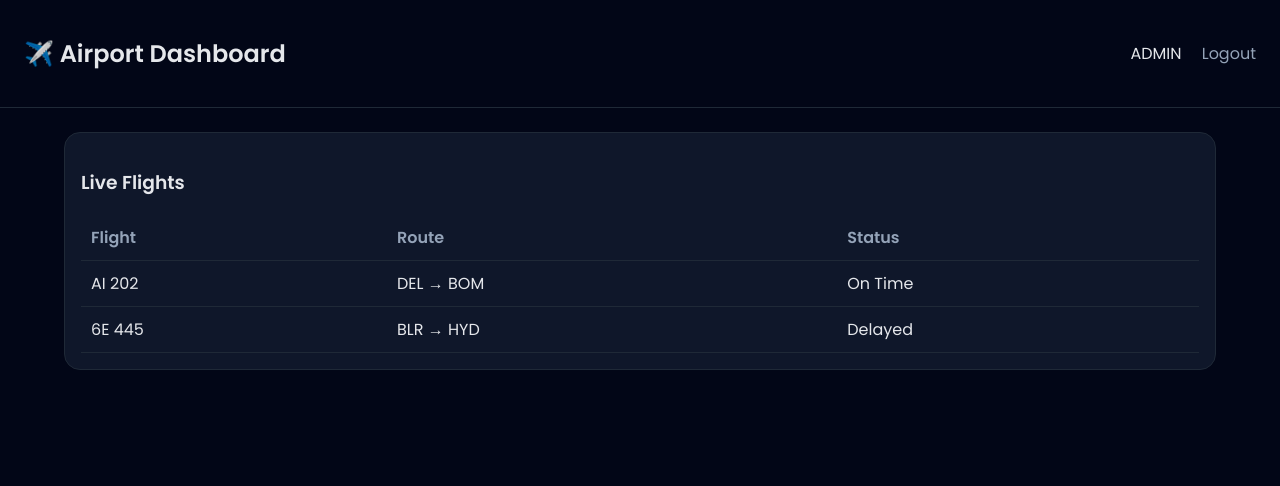
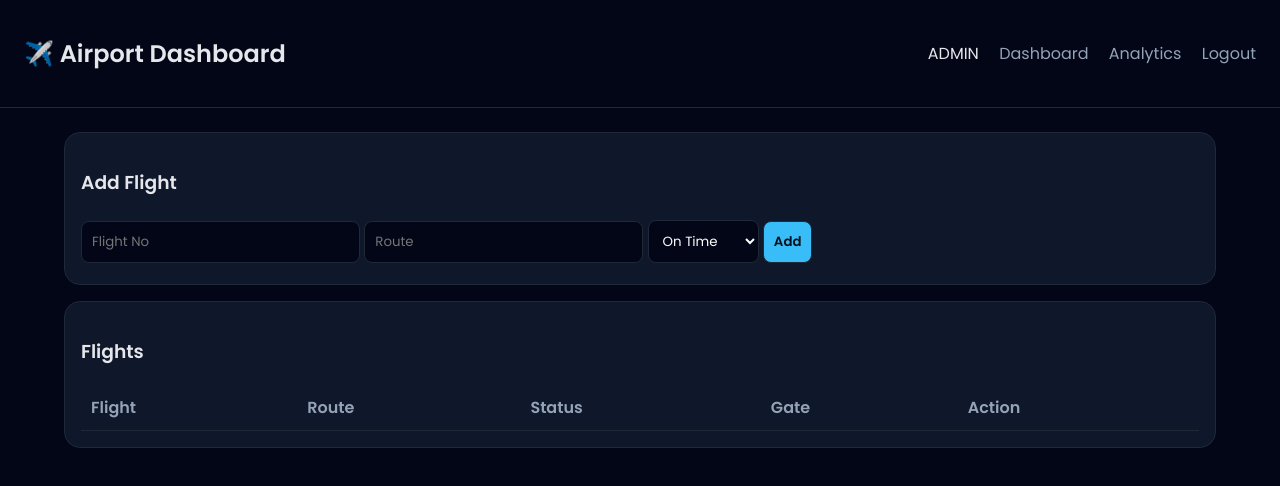
Before and after one commit to spybitstrix/airport-management, a plain HTML site: page dashboard.html in a window 1280 px wide. Drawn offline with nearby package versions, Linux system fonts and the light colour scheme; sample sign-in values are in the browser's storage.

Commit message:
Refactor HTML structure and styles in dashboard

```diff
--- a/dashboard.html
+++ b/dashboard.html
@@ -6,103 +6,146 @@
 <meta name="viewport" content="width=device-width, initial-scale=1.0">
 
 <link href="https://fonts.googleapis.com/css2?family=Poppins:wght@400;500;600&display=swap" rel="stylesheet">
+<script src="https://cdn.jsdelivr.net/npm/chart.js"></script>
 
 <style>
-    * { box-sizing: border-box; font-family: 'Poppins', sans-serif; }
-    body { margin: 0; background: #020617; color: #e5e7eb; }
-
-    header {
-      padding: 16px 24px;
-      border-bottom: 1px solid #1f2937;
-      display: flex;
-      justify-content: space-between;
-      align-items: center;
-      background: #020617;
+*{box-sizing:border-box;font-family:Poppins}
+body{margin:0;background:#020617;color:#e5e7eb}
+header{
+  padding:16px 24px;border-bottom:1px solid #1f2937;
+  display:flex;justify-content:space-between;align-items:center;
 }
-
-    nav a {
-      margin-left: 16px;
-      color: #94a3b8;
-      text-decoration: none;
-      cursor: pointer;
+nav a{margin-left:16px;color:#94a3b8;cursor:pointer;text-decoration:none}
+nav a:hover{color:#38bdf8}
+main{max-width:1200px;margin:auto;padding:24px}
+.card{
+  background:#0f172a;border:1px solid #1f2937;
+  border-radius:16px;padding:16px;margin-bottom:16px;
 }
-
-    nav a:hover { color: #38bdf8; }
-
-    main {
-      max-width: 1200px;
-      margin: auto;
-      padding: 24px;
-      animation: fade .6s ease;
+input,select,button{
+  padding:10px;margin:5px 0;
+  background:#020617;color:white;
+  border:1px solid #1f2937;border-radius:8px;
 }
-
-    @keyframes fade {
-      from { opacity: 0; }
-      to { opacity: 1; }
-    }
-
-    .card {
-      background: #0f172a;
-      border: 1px solid #1f2937;
-      border-radius: 16px;
-      padding: 16px;
-      margin-bottom: 16px;
-    }
-
-    table {
-      width: 100%;
-      border-collapse: collapse;
-    }
-
-    th, td {
-      padding: 10px;
-      border-bottom: 1px solid #1f2937;
-      text-align: left;
-    }
-
-    th { color: #94a3b8; }
+button{background:#38bdf8;color:#021018;font-weight:600}
+table{width:100%;border-collapse:collapse}
+th,td{padding:10px;border-bottom:1px solid #1f2937;text-align:left}
+th{color:#94a3b8}
+.hidden{display:none}
 </style>
 </head>
 <body>
 
 <script>
-  const role = localStorage.getItem('role');
-  if (!role) window.location.href = 'index.html';
+const role=localStorage.getItem('role');
+if(!role)location.href='index.html';
 </script>
 
 <header>
 <h2>✈️ Airport Dashboard</h2>
 <nav>
 <span id="roleText"></span>
+<a onclick="show('dashboard')">Dashboard</a>
+<a onclick="show('analytics')">Analytics</a>
 <a onclick="logout()">Logout</a>
 </nav>
 </header>
 
 <main>
+
+<section id="dashboard">
+<div class="card" id="adminPanel">
+<h3>Add Flight</h3>
+<input id="fNo" placeholder="Flight No">
+<input id="fRoute" placeholder="Route">
+<select id="fStatus">
+<option>On Time</option>
+<option>Delayed</option>
+<option>Cancelled</option>
+</select>
+<button onclick="addFlight()">Add</button>
+</div>
+
 <div class="card">
-    <h3>Live Flights</h3>
+<h3>Flights</h3>
 <table>
-      <thead>
-        <tr>
-          <th>Flight</th>
-          <th>Route</th>
-          <th>Status</th>
-        </tr>
-      </thead>
-      <tbody>
-        <tr><td>AI 202</td><td>DEL → BOM</td><td>On Time</td></tr>
-        <tr><td>6E 445</td><td>BLR → HYD</td><td>Delayed</td></tr>
-      </tbody>
+<thead><tr><th>Flight</th><th>Route</th><th>Status</th><th>Gate</th><th>Action</th></tr></thead>
+<tbody id="table"></tbody>
 </table>
 </div>
+</section>
+
+<section id="analytics" class="hidden">
+<div class="card"><canvas id="delayChart"></canvas></div>
+<div class="card"><canvas id="gateChart"></canvas></div>
+</section>
+
 </main>
 
 <script>
-  roleText.innerText = role.toUpperCase();
+roleText.innerText=role.toUpperCase();
+if(role!=='admin')adminPanel.classList.add('hidden');
 
-  function logout() {
+let flights=JSON.parse(localStorage.getItem('flights'))||[];
+const gates=['A1','A2','B1','B2','C1'];
+
+function show(id){
+  document.querySelectorAll('section').forEach(s=>s.classList.add('hidden'));
+  document.getElementById(id).classList.remove('hidden');
+  if(id==='analytics')drawCharts();
+}
+
+function assignGate(){
+  const used=flights.map(f=>f.gate);
+  return gates.find(g=>!used.includes(g))||'—';
+}
+
+function addFlight(){
+  let gate=fStatus.value==='On Time'?assignGate():'—';
+  flights.push({no:fNo.value,route:fRoute.value,status:fStatus.value,gate});
+  save();render();
+}
+
+function cancel(i){
+  flights[i].status='Cancelled';
+  flights[i].gate='—';
+  save();render();
+}
+
+function save(){
+  localStorage.setItem('flights',JSON.stringify(flights));
+}
+
+function render(){
+  table.innerHTML=flights.map((f,i)=>`
+  <tr>
+    <td>${f.no}</td><td>${f.route}</td>
+    <td>${f.status}</td><td>${f.gate}</td>
+    <td>${role==='admin'?`<button onclick="cancel(${i})">Cancel</button>`:''}</td>
+  </tr>`).join('');
+}
+render();
+
+function drawCharts(){
+  new Chart(delayChart,{
+    type:'pie',
+    data:{labels:['On Time','Delayed'],
+    datasets:[{data:[
+      flights.filter(f=>f.status==='On Time').length,
+      flights.filter(f=>f.status==='Delayed').length
+    ]}]}
+  });
+
+  new Chart(gateChart,{
+    type:'bar',
+    data:{labels:gates,
+    datasets:[{data:gates.map(g=>flights.filter(f=>f.gate===g).length)}]}
+  });
+}
+
+function logout(){
   localStorage.clear();
-    window.location.href = 'index.html';
+  location.href='index.html';
 }
 </script>
 
```
Lines whose indentation alone changed are shown as unchanged.
